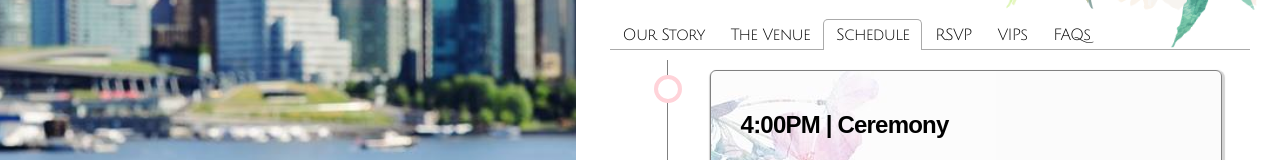
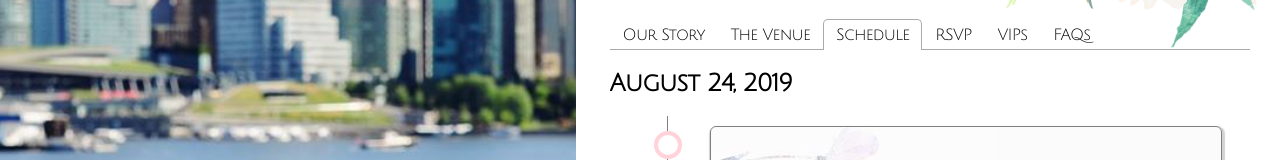
Before and after one commit to jennypoon/react_wed, a React (Create React App) app in the folder client/: page / in a window 1280 px wide. Both pictures are taken after a click on the tab "Schedule". Shown: the part 160-320 px from the top of the page. Built offline with nearby package versions, Linux system fonts and the light colour scheme; a web font is replaced by a local one.

Commit message:
added date

```diff
--- a/client/src/components/Schedule.jsx
+++ b/client/src/components/Schedule.jsx
@@ -5,8 +5,9 @@ import ceremonyLocation from '../images/ceremony_location.png'
 class Schedule extends Component {
  render() {
   return (
+    <div>
+    <h2>August 24, 2019</h2>
     <div class="timeline">
-
       <div class="container circle">
         <div class="content">
           <h2>4:00PM | Ceremony</h2>
@@ -37,8 +38,7 @@ class Schedule extends Component {
       </div>
     </div>
 
-
-
+  </div>
   </div>
   )}
 }
```
